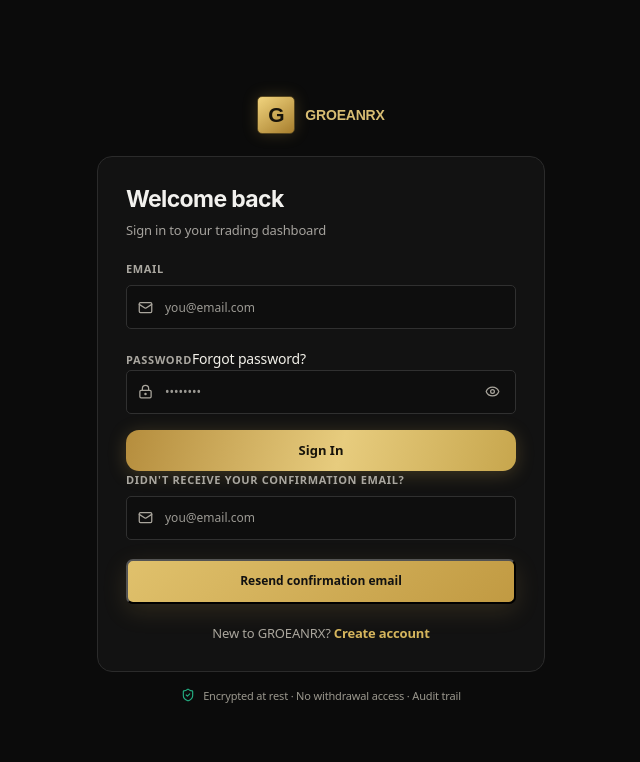
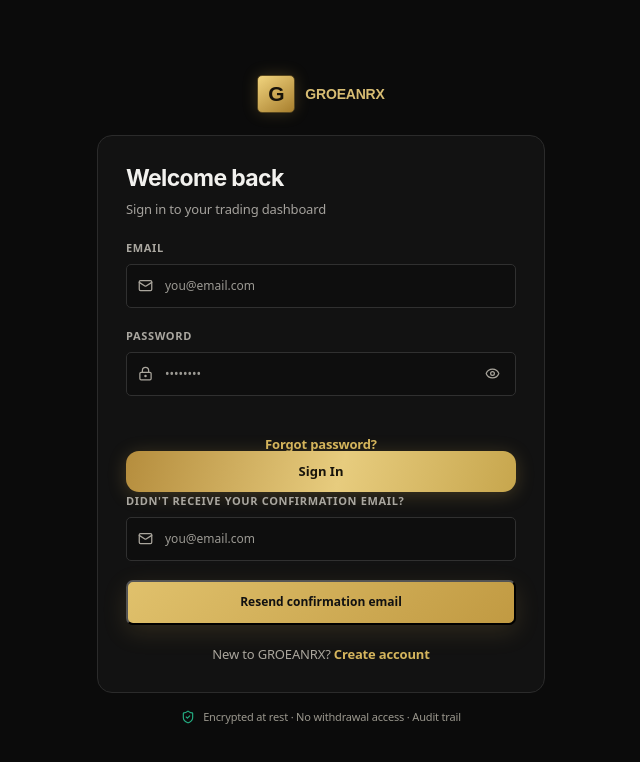
Before and after one commit to ARTHURBUKENYA30/groearnx, a Next.js app: page /login in a window 1280 px wide. Shown: the top 762 px of the page, without its empty margins (319-959 px from the left). Built offline with nearby package versions, Linux system fonts and the light colour scheme.

Commit message:
Style password recovery link with existing auth styles

```diff
--- a/app/login/page.tsx
+++ b/app/login/page.tsx
@@ -16,7 +16,7 @@ export default async function Login({ searchParams }: { searchParams: Promise<{
         <form action={loginAction} className="trx-auth-form">
           <input type="hidden" name="next" value={next}/>
           <label htmlFor="email">EMAIL</label><div className="trx-input-wrap"><Mail/><input id="email" name="email" type="email" autoComplete="email" required placeholder="you@email.com"/></div>
-          <div className="trx-auth-row"><label htmlFor="password">PASSWORD</label><Link href="/forgot-password">Forgot password?</Link></div><PasswordField/>
+          <label htmlFor="password">PASSWORD</label><PasswordField/><p className="trx-auth-switch"><Link href="/forgot-password">Forgot password?</Link></p>
           <button className="trx-button trx-submit" type="submit">Sign In</button>
         </form>
         <form action={resendConfirmationAction} className="trx-auth-form trx-resend-form">
```
